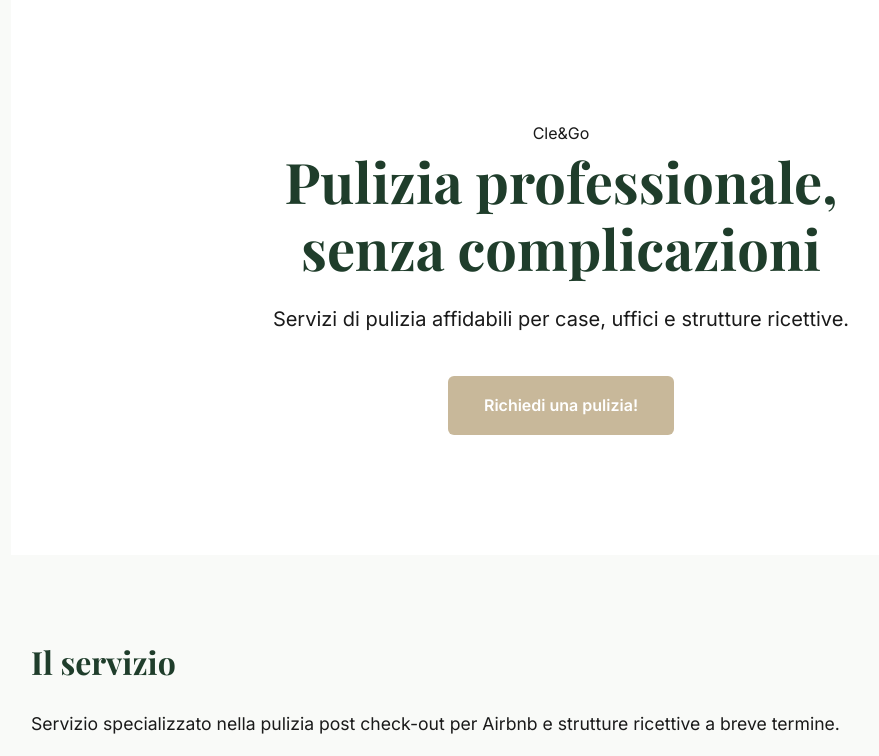
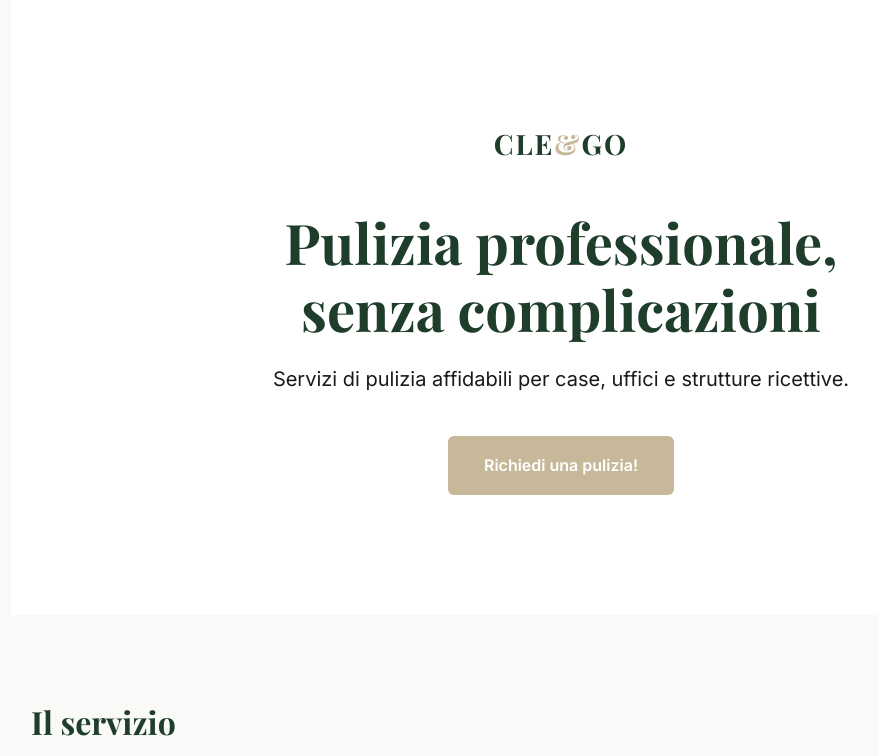
Before and after one commit to jomarinho97-cleandgo/clego-site, a plain HTML site: page index.html in a window 1280 px wide. Shown: the top 756 px of the page, without its empty margins (79-958 px from the left). Drawn offline with nearby package versions, Linux system fonts and the light colour scheme.

Commit message:
Update style.css

```diff
--- a/style.css
+++ b/style.css
@@ -53,6 +53,27 @@ li {
 }
 
 /* PASSO 5 — HERO SECTION */
+/* ESTILO DO LOGO */
+.logo {
+  font-family: 'Playfair Display', serif;
+  font-size: 28px;
+  font-weight: 700;
+  color: var(--color-primary);
+  margin-bottom: 40px; /* Espaço entre o nome e o slogan */
+  letter-spacing: 2px;
+  text-transform: uppercase;
+}
+
+.logo span {
+  color: var(--color-accent); /* O '&' fica na cor bege premium */
+}
+
+/* AJUSTE NO H1 PARA NÃO FICAR TUDO COLADO */
+.hero h1 {
+  font-size: 56px;
+  line-height: 1.2;
+  margin-bottom: 20px;
+}
 .hero {
   text-align: center;
   padding-top: 120px;
```
